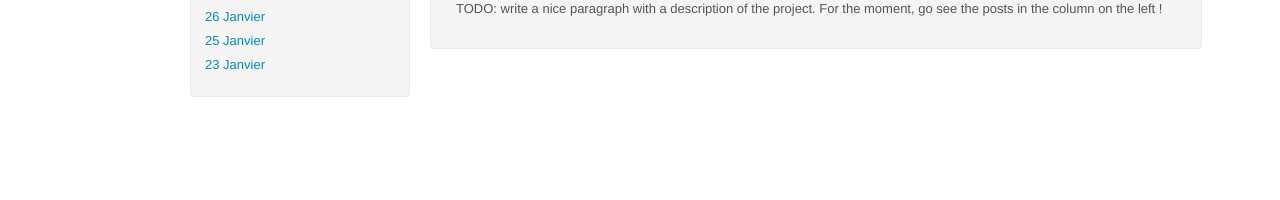
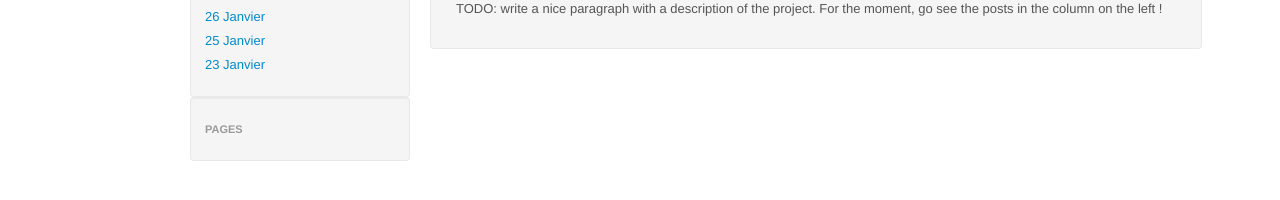
Before and after one commit to gelendir/htcpcpd, a Jekyll site: the page built from index.html, in a window 1280 px wide. Shown: the part 195-395 px from the top of the page. Built offline with Jekyll 4.4.1, drawn with Linux system fonts in a browser that asks for light colours.

Commit message:
add "Pages" section to layout

```diff
--- a/_layouts/default.html
+++ b/_layouts/default.html
@@ -42,6 +42,21 @@
                 {% endfor %}
 
             </ul>
+
+            <ul class="nav list well">
+
+                <li class="nav-header">
+                    Pages
+                </li>
+                {% for page in site.pages %}
+                    {% if page.category == "page" %}
+                        <li>
+                            <a href="{{ site.baseurl }}{{ page.url }}">{{ page.title }}</a>
+                        </li>
+                    {% endif %}
+                {% endfor %}
+
+            </ul>
         </section>
 
         <section class="fluid-content well post">
```
